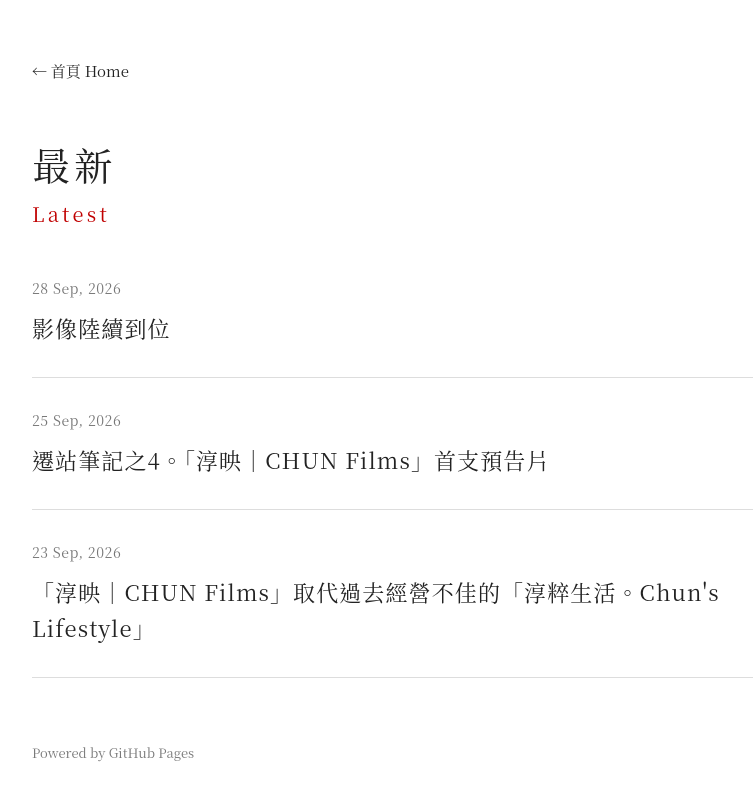
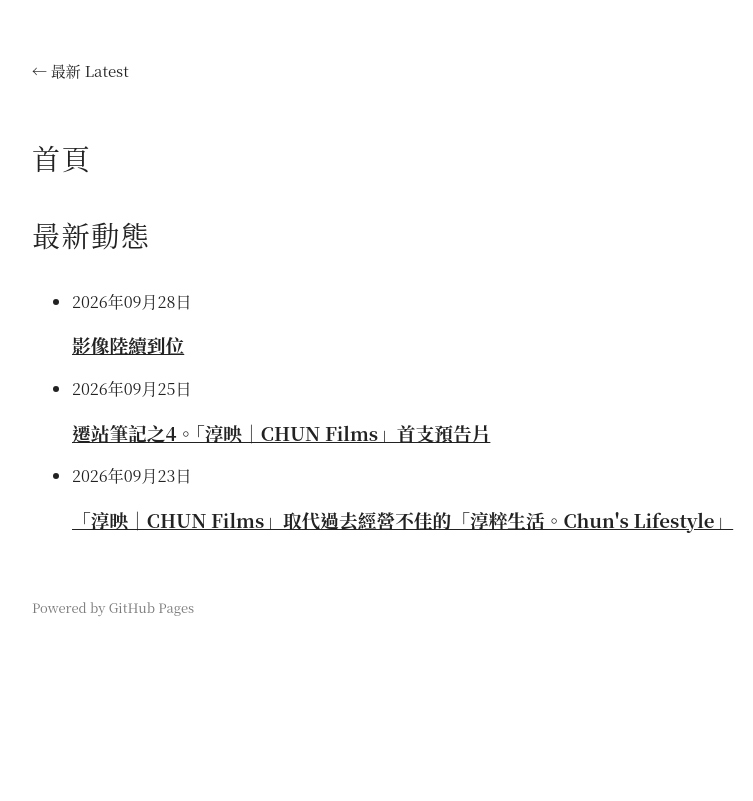
Before and after one commit to maochunweitw/chunfilms, a Jekyll site: the page built from index.html, in a window 1280 px wide. Shown: the top 801 px of the page, without its empty margins (228-981 px from the left). Built offline with Jekyll 4.4.1, drawn with Linux system fonts in a browser that asks for light colours.

Commit message:
Update index.html

```diff
--- a/index.html
+++ b/index.html
@@ -1,206 +1,22 @@
 ---
-layout: none
+layout: default
+title: 首頁
 ---
 
-<!DOCTYPE html>
-<html lang="zh-Hant">
-<head>
-  <meta charset="UTF-8">
-  <meta name="viewport" content="width=device-width, initial-scale=1.0">
+<div class="home">
+  <h1 class="page-heading">最新動態</h1>
 
-  <!-- 思源宋體／Noto Serif TC -->
-  <link rel="preconnect" href="https://fonts.googleapis.com">
-  <link rel="preconnect" href="https://fonts.gstatic.com" crossorigin>
-  <link href="https://fonts.googleapis.com/css2?family=Noto+Serif+TC:wght@400;500&display=swap" rel="stylesheet">
-
-  <title>最新 Latest｜淳映 CHUN Films</title>
-
-  <style>
-    * {
-      box-sizing: border-box;
-    }
-
-    html,
-    body {
-      margin: 0;
-      padding: 0;
-    }
-
-    body {
-      background: #ffffff;
-      color: #222222;
-      font-family:
-        "Noto Serif TC",
-        "Noto Serif CJK TC",
-        "Songti TC",
-        "STSong",
-        "PMingLiU",
-        "MingLiU",
-        "SimSun",
-        serif;
-      min-height: 100vh;
-    }
-
-    .page {
-      width: min(760px, calc(100% - 40px));
-      margin: 0 auto;
-      padding: 60px 0 70px;
-    }
-
-    .back {
-      margin-bottom: 55px;
-      font-size: 15px;
-    }
-
-    .back a {
-      color: #222222;
-      text-decoration: none;
-    }
-
-    .back a:hover {
-      text-decoration: underline;
-    }
-
-    h1 {
-      margin: 0;
-      font-size: 38px;
-      font-weight: normal;
-      letter-spacing: 0.12em;
-    }
-
-    .brand-en {
-      margin: 8px 0 50px;
-      font-size: 20px;
-      letter-spacing: 0.16em;
-      color: #c00000;
-    }
-
-    .post-list {
-      margin: 0;
-      padding: 0;
-      list-style: none;
-    }
-
-    .post-item {
-      padding: 0 0 32px;
-      margin: 0 0 32px;
-      border-bottom: 1px solid #dddddd;
-    }
-
-    .post-date {
-      margin: 0 0 12px;
-      font-size: 14px;
-      color: #777777;
-      letter-spacing: 0.04em;
-    }
-
-    .post-title {
-      margin: 0;
-      font-size: 22px;
-      font-weight: normal;
-      line-height: 1.6;
-      letter-spacing: 0.05em;
-    }
-
-    .post-title a {
-      color: #222222;
-      text-decoration: none;
-    }
-
-    .post-title a:hover {
-      text-decoration: underline;
-    }
-
-    footer {
-      margin-top: 65px;
-      font-size: 13px;
-      color: #777777;
-    }
-
-    footer a {
-      color: #777777;
-      text-decoration: none;
-    }
-
-    footer a:hover {
-      text-decoration: underline;
-    }
-
-    @media (max-width: 650px) {
-      html,
-      body,
-      body * {
-        font-family:
-          "Noto Serif TC",
-          "Noto Serif CJK TC",
-          "Songti TC",
-          "STSong",
-          "PMingLiU",
-          "MingLiU",
-          "SimSun",
-          serif !important;
-      }
-
-      .page {
-        width: calc(100% - 30px);
-        padding: 45px 0 55px;
-      }
-
-      .back {
-        margin-bottom: 45px;
-      }
-
-      h1 {
-        font-size: 34px;
-      }
-
-      .brand-en {
-        margin-bottom: 42px;
-      }
-
-      .post-title {
-        font-size: 19px;
-      }
-    }
-  </style>
-</head>
-
-<body>
-
-  <main class="page">
-
-    <div class="back">
-      <a href="{{ site.baseurl }}/">← 首頁 Home</a>
-    </div>
-
-    <h1>最新</h1>
-
-    <p class="brand-en">Latest</p>
-
-    <ul class="post-list">
-      {% for post in site.posts %}
-        <li class="post-item">
-
-          <p class="post-date">
-            {{ post.date | date: "%d %b, %Y" }}
-          </p>
-
-          <h2 class="post-title">
-            <a href="{{ post.url | relative_url }}">
-              {{ post.title }}
-            </a>
-          </h2>
-
-        </li>
-      {% endfor %}
-    </ul>
-
-    <footer>
-      Powered by
-      <a href="https://pages.github.com/">GitHub Pages</a>
-    </footer>
-
-  </main>
+  <ul class="post-list">
+    {% for post in site.posts %}
+      <li>
+        <span class="post-meta">{{ post.date | date: "%Y年%m月%d日" }}</span>
+        <h3>
+          <a class="post-link" href="{{ post.url | relative_url }}">{{ post.title | escape }}</a>
+        </h3>
+      </li>
+    {% endfor %}
+  </ul>
+</div>
 
 </body>
 </html>
```
